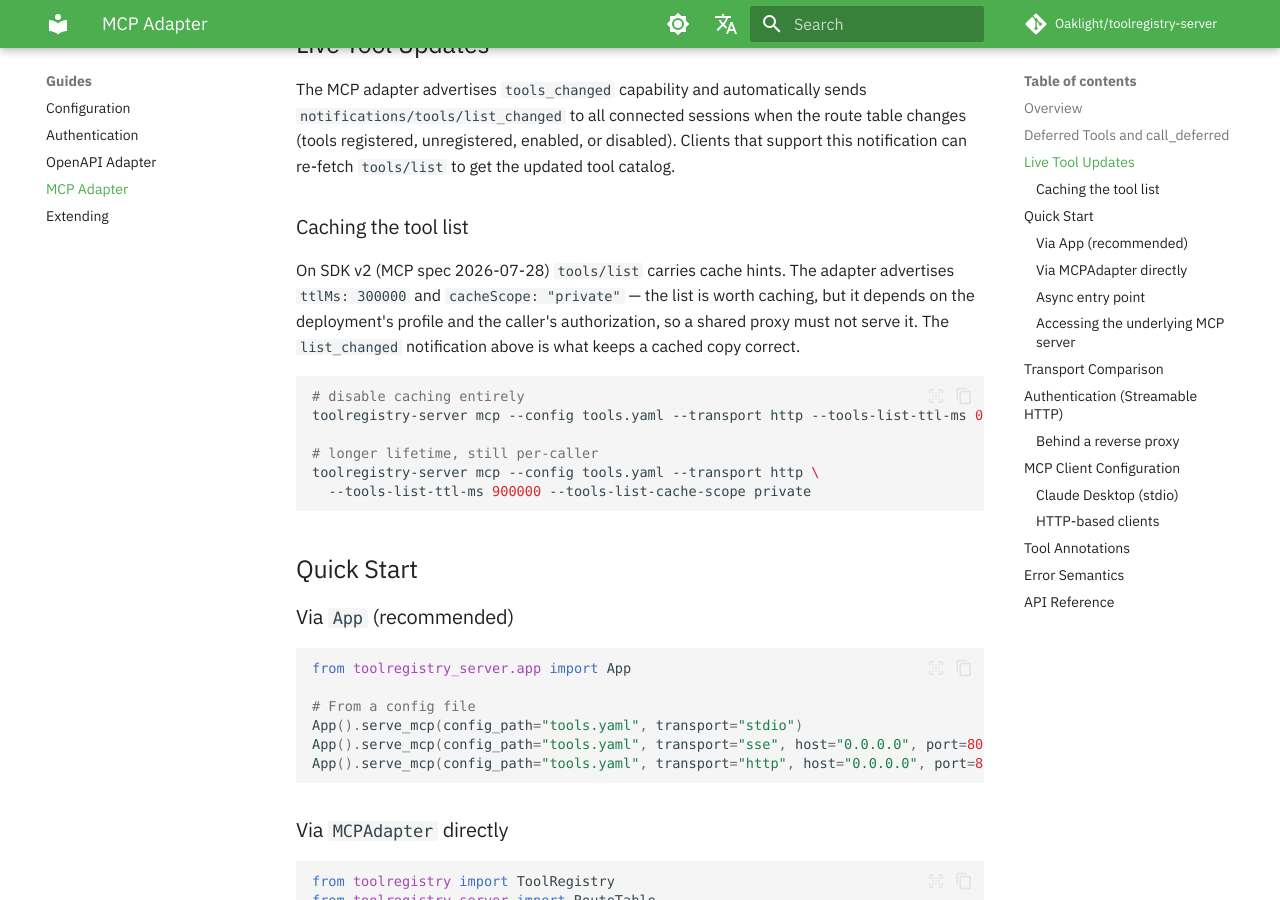
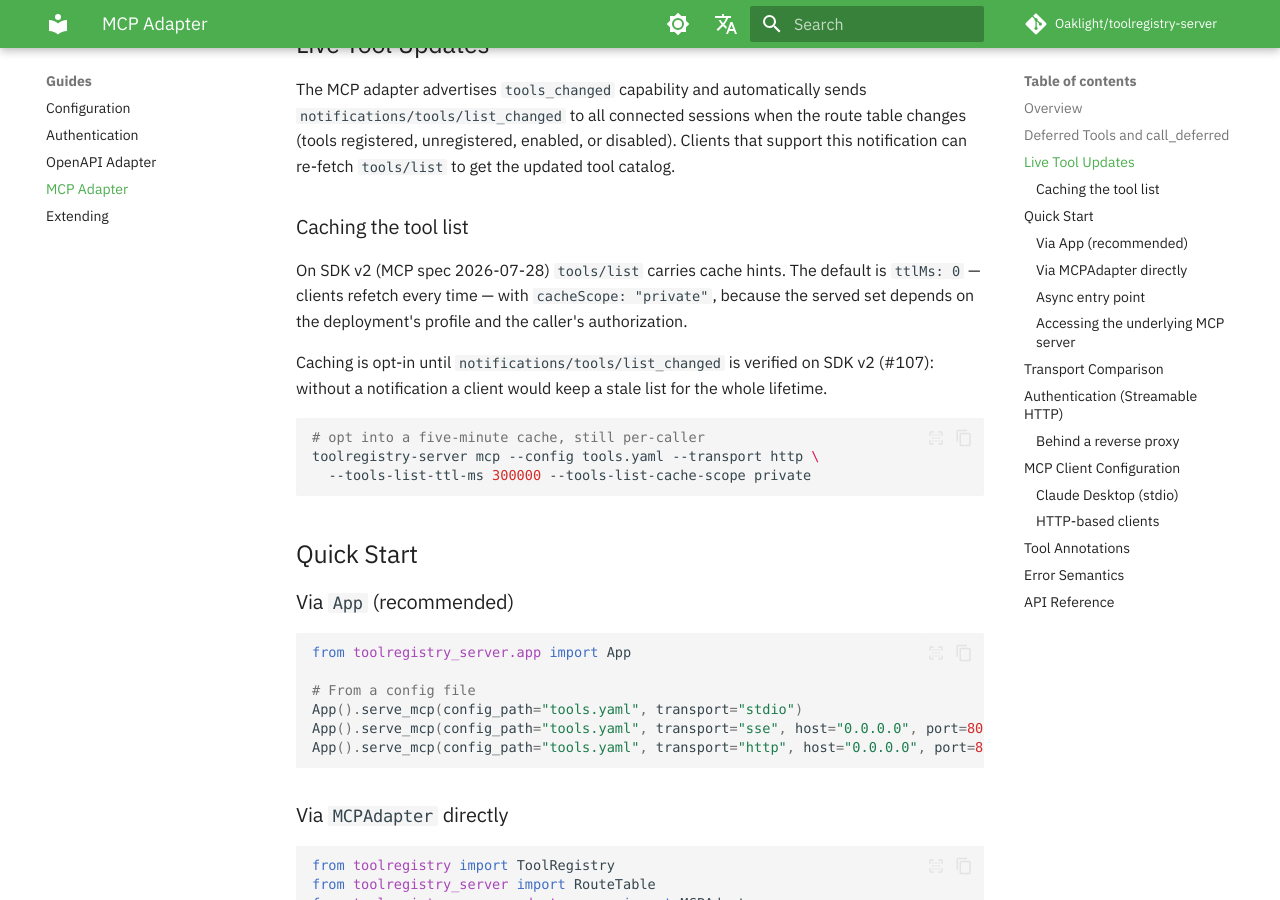
Before and after one commit to Oaklight/toolregistry-server, an MkDocs documentation site: the page built from docs/guides/mcp.md, in a window 1280 px wide and 900 px high, scrolled down 1006 px. Built offline with MkDocs 1.6.1 and Material for MkDocs 9.7.7, drawn with Linux system fonts in a browser that asks for light colours; some web fonts are replaced; comment, search, counter and statistics services are not loaded.

Commit message:
docs: cache hints are opt-in until list_changed works on v2 (#83, #107)

````diff
--- a/docs/guides/mcp.md
+++ b/docs/guides/mcp.md
@@ -26,15 +26,14 @@ The MCP adapter advertises `tools_changed` capability and automatically sends `n
 
 ### Caching the tool list
 
-On SDK v2 (MCP spec 2026-07-28) `tools/list` carries cache hints. The adapter advertises `ttlMs: 300000` and `cacheScope: "private"` — the list is worth caching, but it depends on the deployment's profile and the caller's authorization, so a shared proxy must not serve it. The `list_changed` notification above is what keeps a cached copy correct.
+On SDK v2 (MCP spec 2026-07-28) `tools/list` carries cache hints. The default is `ttlMs: 0` — clients refetch every time — with `cacheScope: "private"`, because the served set depends on the deployment's profile and the caller's authorization.
+
+Caching is opt-in until `notifications/tools/list_changed` is verified on SDK v2 (#107): without a notification a client would keep a stale list for the whole lifetime.
 
 ```bash
-# disable caching entirely
-toolregistry-server mcp --config tools.yaml --transport http --tools-list-ttl-ms 0
-
-# longer lifetime, still per-caller
+# opt into a five-minute cache, still per-caller
 toolregistry-server mcp --config tools.yaml --transport http \
-  --tools-list-ttl-ms 900000 --tools-list-cache-scope private
+  --tools-list-ttl-ms 300000 --tools-list-cache-scope private
 ```
 
 ## Quick Start
````
Also changed, not shown: docs/changelog.md (+1 -1 lines).
